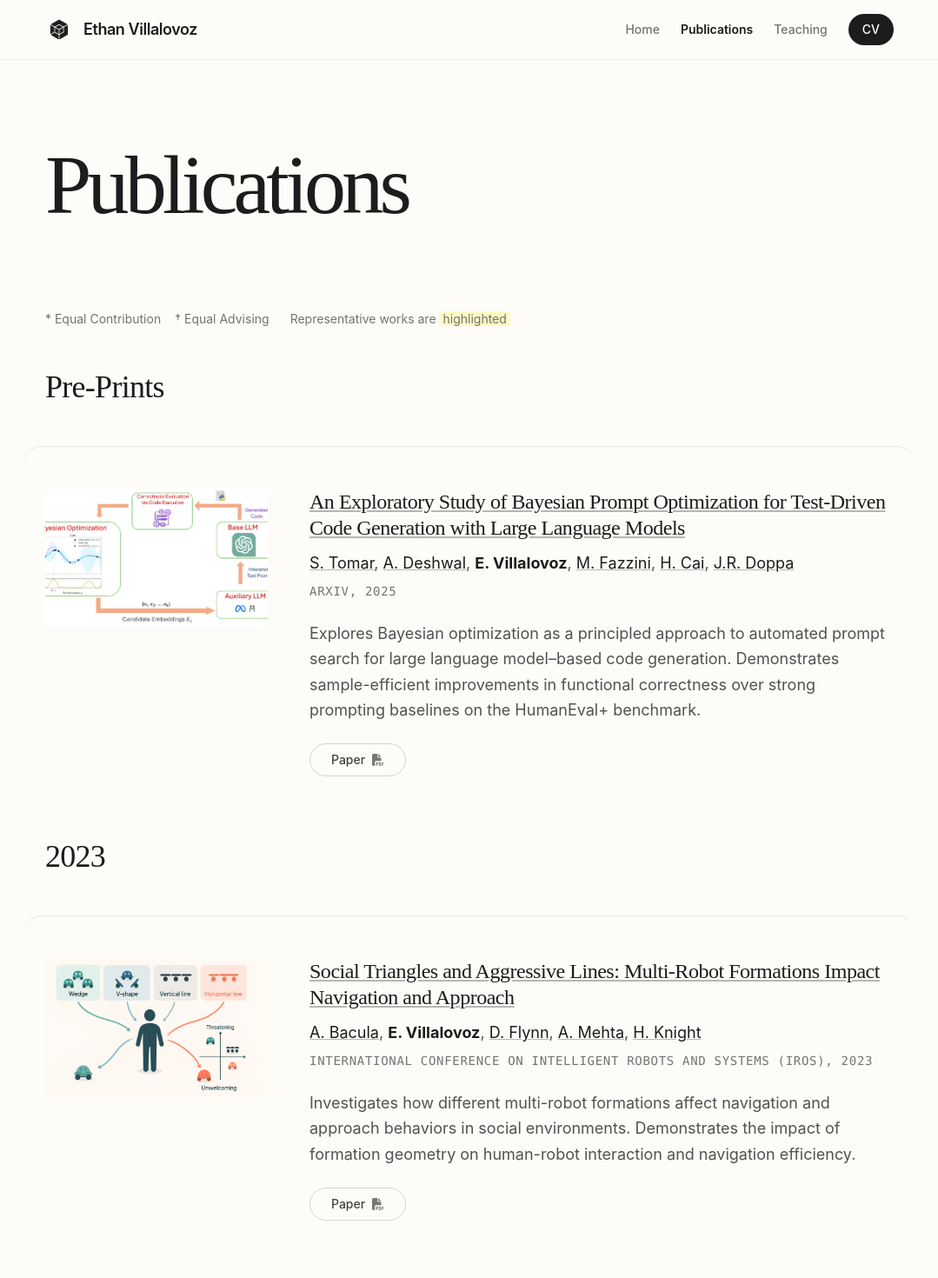
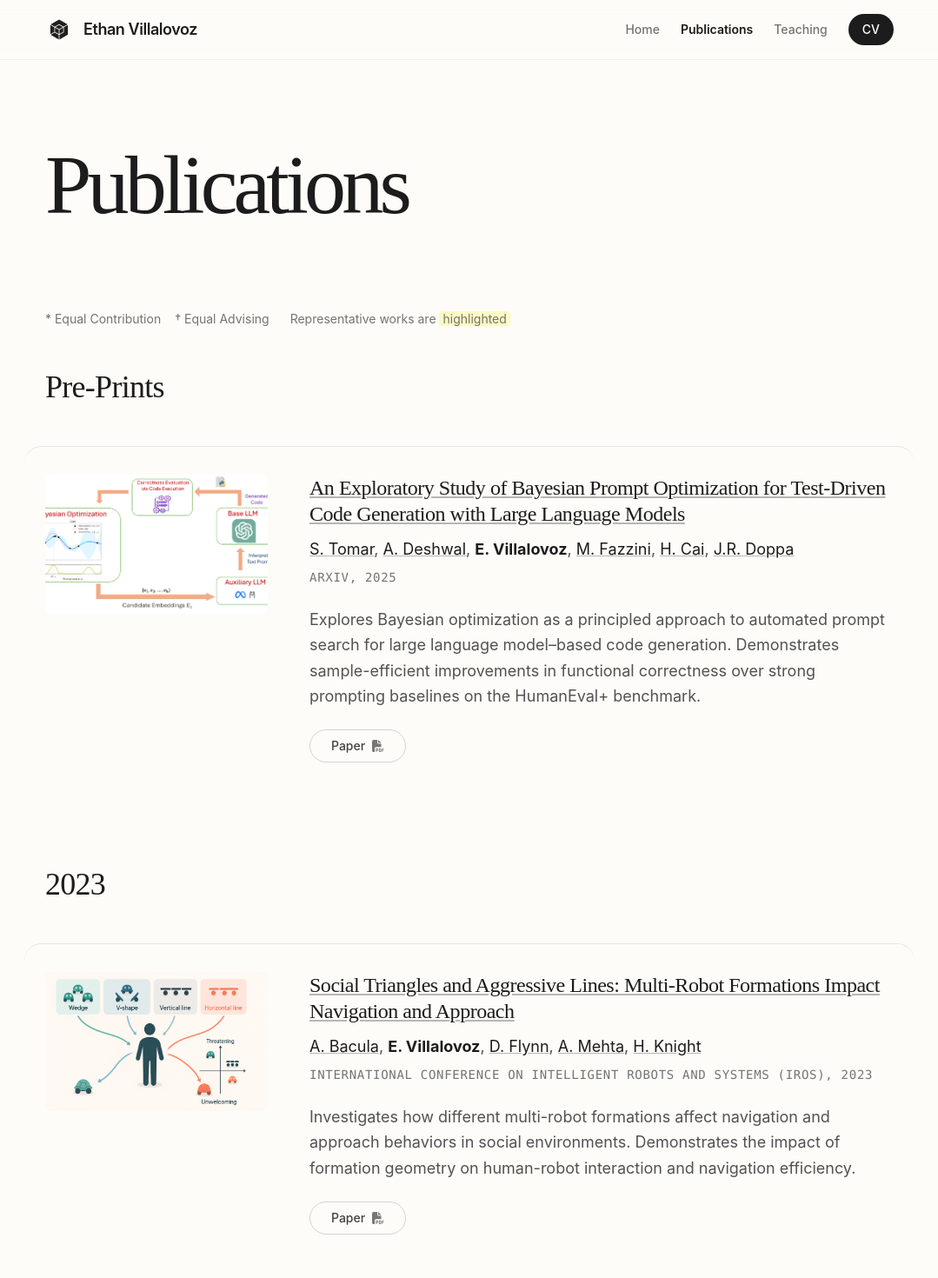
Before and after one commit to ethanvillalovoz/ethanvillalovoz.github.io, a Next.js app: page /publications in a window 1280 px wide. Shown: the top 1470 px of the page at 87% size, without its empty margins (100-1179 px from the left). Built offline with nearby package versions, Linux system fonts and the light colour scheme.

Commit message:
Increase margin and adjust padding in Pre-Prints section for improved layout consistency

```diff
--- a/src/app/publications/page.tsx
+++ b/src/app/publications/page.tsx
@@ -149,7 +149,7 @@ export default function ResearchPage() {
 			</section>
 
 			{/* ------------------------------Pre-Prints-------------------------- */}
-			<section className="mb-12">
+			<section className="mb-24">
 				<div className="flex flex-col md:flex-row md:items-end justify-between mb-12 gap-4">
 					<h2 className="text-4xl font-serif text-primary dark:text-white">Pre-Prints</h2>
 				</div>
@@ -161,7 +161,7 @@ export default function ResearchPage() {
 							// whileInView={{ opacity: 1, y: 0 }}
 							// viewport={{ once: true }}
 							// transition={{ duration: 0.5, ease: "easeOut" }}
-							className={`flex flex-col md:flex-row gap-8 md:gap-12 border-t border-neutral-200 dark:border-neutral-800 pt-12 p-6 -mx-6 rounded-xl transition-colors ${
+							className={`flex flex-col md:flex-row gap-8 md:gap-12 border-t border-neutral-200 dark:border-neutral-800 pt-8 p-6 -mx-6 rounded-xl transition-colors ${
 								paper.highlighted ? "bg-yellow-100 dark:bg-yellow-900/30" : ""
 							}`}
 						>
@@ -292,7 +292,7 @@ export default function ResearchPage() {
 							// whileInView={{ opacity: 1, y: 0 }}
 							// viewport={{ once: true }}
 							// transition={{ duration: 0.5, ease: "easeOut" }}
-							className={`flex flex-col md:flex-row gap-8 md:gap-12 border-t border-neutral-200 dark:border-neutral-800 pt-12 p-6 -mx-6 rounded-xl transition-colors ${
+							className={`flex flex-col md:flex-row gap-8 md:gap-12 border-t border-neutral-200 dark:border-neutral-800 pt-8 p-6 -mx-6 rounded-xl transition-colors ${
 								paper.highlighted ? "bg-yellow-100 dark:bg-yellow-900/30" : ""
 							}`}
 						>
```
